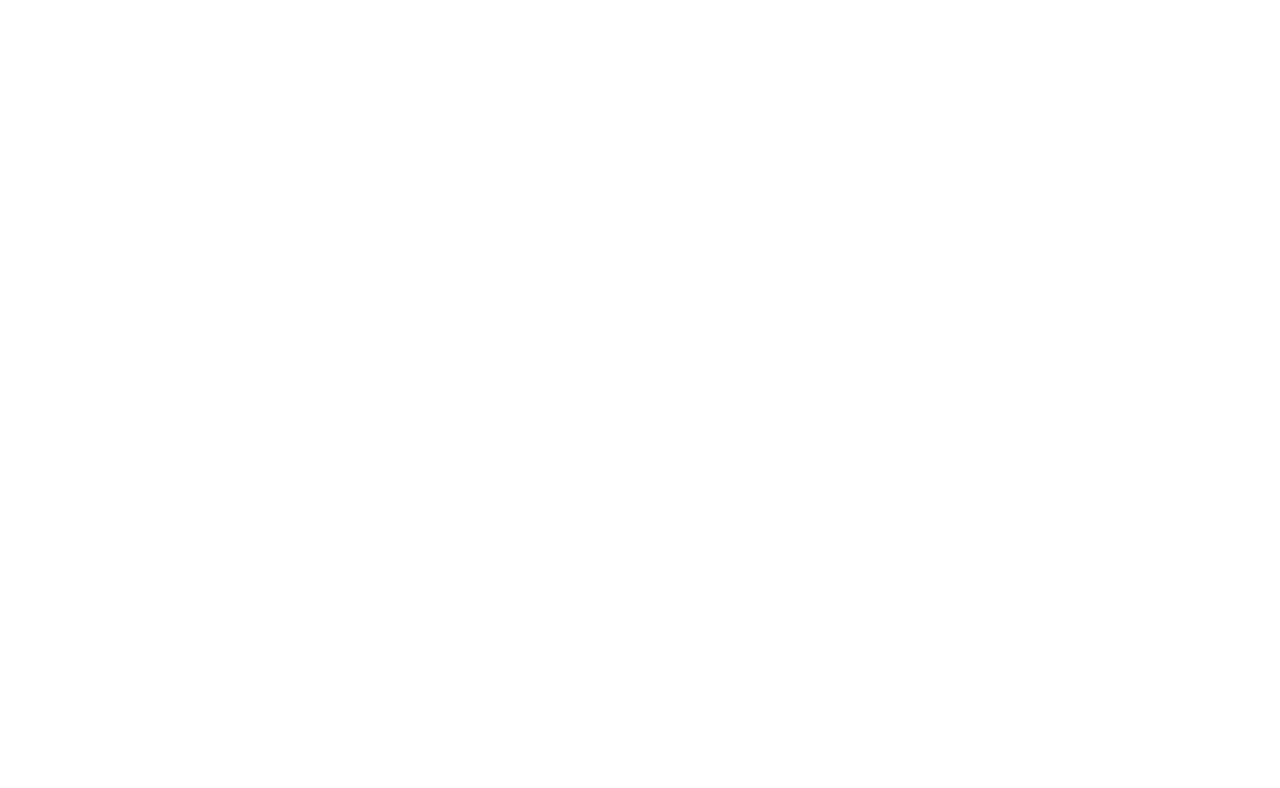
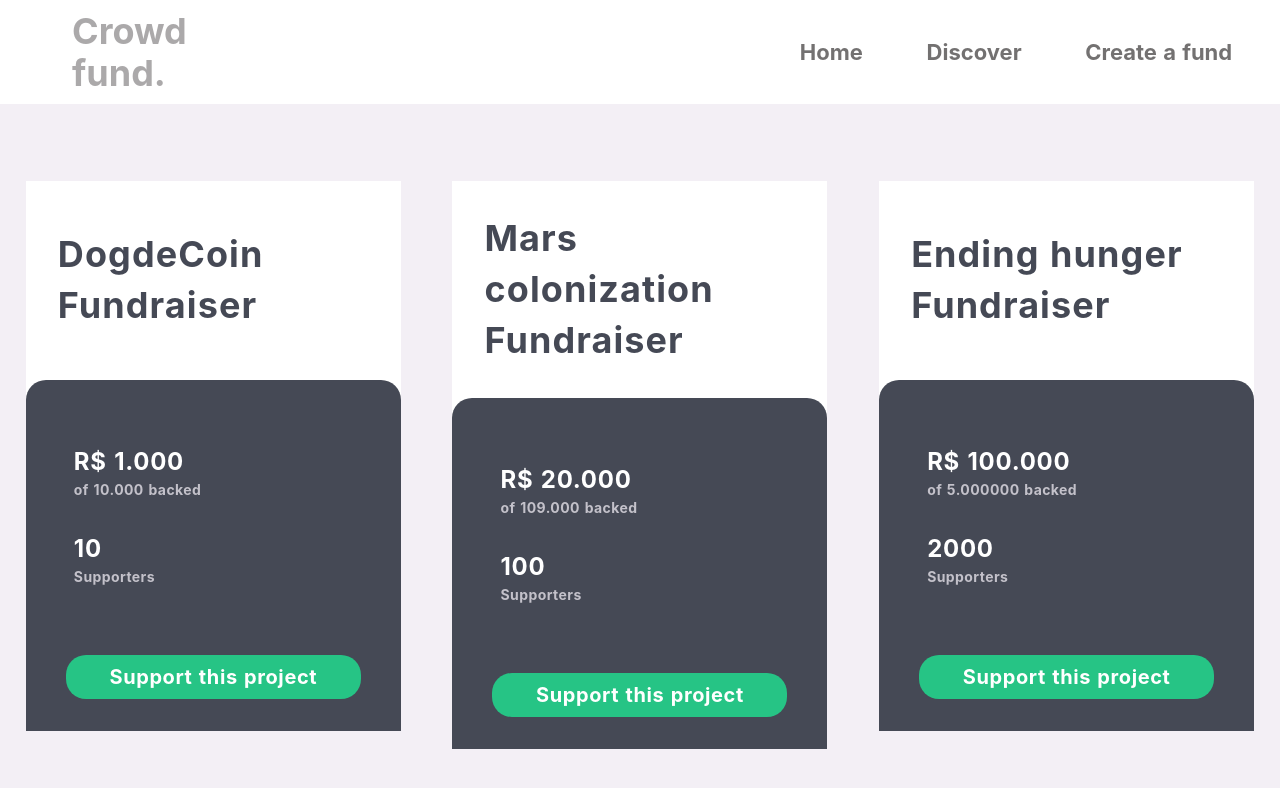
Before and after one commit to GyAlves/client, a Nuxt app: page /Discover in a window 1280 px wide. Before the commit this address had no page. Shown: the top 788 px of the page. Built offline with nearby package versions, Linux system fonts and the light colour scheme.

Commit message:
Crowdfund discovery page

```diff
--- /dev/null
+++ b/assets/data.js
@@ -0,0 +1,33 @@
+export const cards = [
+  {
+    id: 1,
+    title: "DogdeCoin Fundraiser",
+    description: "DogdeCoin Fundraiser User say these are the best fire extinguishers to rent if your house is burning down.",
+    author: "Apollo",
+    target: "10.000",
+    current_fund: "1.000",
+    supporters: "10",
+    date: "2022-01-25"
+  },
+  {
+    id: 2,
+    title: "Mars colonization Fundraiser",
+    description: "DMars colonization User say these are the best fire extinguishers to rent if your house is burning down.",
+    author: "Juno",
+    target: "109.000",
+    current_fund: "20.000",
+    supporters: "100",
+    date: "2030-05-02"
+  },
+  {
+    id: 3,
+    title: "Ending hunger Fundraiser",
+    description: "Ending hunger user say these are the best fire extinguishers to rent if your house is burning down.",
+    author: "Neptune",
+    target: "5.000000",
+    current_fund: "100.000",
+    supporters: "2000",
+    date: "2050-10-02"
+  },
+
+]
--- /dev/null
+++ b/components/Card.vue
@@ -0,0 +1,162 @@
+<template>
+  <div class="card_container">
+    <div class="card_title">
+      <p>{{ card.title }}</p>
+    </div>
+    <div class="card_description">
+      <div class="details">
+        <div class="money">
+          <p>R$ {{ card.current_fund }}</p>
+          <b />
+          <span>of {{ card.target }} backed</span>
+        </div>
+        <div class="supporters">
+          <p>{{ card.supporters }}</p>
+          <b />
+          <span>Supporters</span>
+        </div>
+      </div>
+      <div class="support_button">
+        <span>Support this project</span>
+      </div>
+    </div>
+  </div>
+</template>
+
+<script>
+export default {
+  name: "Card",
+  props: ["card"],
+  data() {
+    return {
+      hover: false,
+    };
+  },
+};
+</script>
+
+<style>
+.card_container {
+  width: 375px;
+  height: 550px;
+
+  background-color: #ffffff;
+  display: flex;
+  flex-direction: column;
+  align-items: center;
+  justify-content: space-between;
+}
+
+.card_container .card_title {
+  width: 100%;
+  height: 14em;
+
+  display: flex;
+  align-items: center;
+  padding: 2em;
+}
+
+.card_container .card_title p {
+  font-weight: bold;
+  font-size: 36px;
+  line-height: 51px;
+  letter-spacing: 0.03em;
+
+  color: #454955;
+}
+
+.card_container .card_description {
+  width: 100%;
+  height: 25em;
+
+  background: #454955;
+  border-radius: 20px 20px 0px 0px;
+
+  display: flex;
+  flex-direction: column;
+  align-items: center;
+  padding: 2em;
+}
+
+.card_container .card_description .details {
+  width: 100%;
+  height: 13em;
+
+  display: flex;
+  flex-direction: column;
+  align-items: flex-start;
+  padding-left: 1em;
+  justify-content: space-evenly;
+}
+
+.card_container .card_description .details .money p {
+  font-weight: bold;
+  font-size: 24px;
+  line-height: 142.69%;
+
+  letter-spacing: 0.03em;
+
+  color: #ffffff;
+}
+
+.card_container .card_description .details .money span {
+  font-weight: bold;
+  font-size: 14px;
+  line-height: 142.69%;
+
+  /* or 20px */
+  letter-spacing: 0.03em;
+
+  color: rgba(243, 239, 245, 0.73);
+}
+
+.card_container .card_description .details .supporters p {
+  font-weight: bold;
+  font-size: 24px;
+  line-height: 142.69%;
+
+  letter-spacing: 0.03em;
+
+  color: #ffffff;
+}
+
+.card_container .card_description .details .supporters span {
+  font-weight: bold;
+  font-size: 14px;
+  line-height: 142.69%;
+
+  /* or 20px */
+  letter-spacing: 0.03em;
+
+  color: rgba(243, 239, 245, 0.73);
+}
+
+.card_container .support_button {
+  margin-top: 2.2em;
+
+  width: 295px;
+  height: 44px;
+
+  background: #26c485;
+  border-radius: 20px;
+
+  display: flex;
+  align-items: center;
+  justify-content: center;
+}
+
+.card_container .support_button span {
+  font-weight: bold;
+  font-size: 20px;
+  line-height: 142.69%;
+
+  /* or 29px */
+  letter-spacing: 0.03em;
+
+  color: #ffffff;
+}
+
+.support_button:hover {
+  cursor: pointer;
+}
+</style>
--- /dev/null
+++ b/components/DiscoverDisplay.vue
@@ -0,0 +1,34 @@
+<template>
+  <div class="discover_display_container">
+    <Card v-for="cardInfo in fundsCards" :key="cardInfo.id" :card="cardInfo" />
+  </div>
+</template>
+
+<script>
+import Card from "../components/Card.vue";
+import { cards } from "../assets/data.js";
+
+export default {
+  name: "DiscoverDisplay",
+  components: {
+    Card,
+  },
+  data() {
+    return {
+      fundsCards: cards,
+    };
+  },
+};
+</script>
+
+<style>
+.discover_display_container {
+  width: 100%;
+  height: 44em;
+
+  display: flex;
+  flex-direction: row;
+  align-items: center;
+  justify-content: space-around;
+}
+</style>
--- a/components/Header.vue
+++ b/components/Header.vue
@@ -4,11 +4,8 @@
     <div class="description_container">
       <div class="title">Crowd<br />fund.</div>
       <div class="menu_cont">
-        <ul>
-          <li><a href="#">Home</a></li>
-          <li><a href="#">Discover</a></li>
-          <li><a href="#">Create a fund</a></li>
-        </ul>
+        <NuxtLink to="/">Home</NuxtLink>
+        <NuxtLink to="/discover">Discover</NuxtLink>
       </div>
     </div>
   </div>
@@ -48,6 +45,15 @@
 .description_container .menu_cont {
   width: 40%;
   height: 6em;
+
+  display: flex;
+  flex-direction: row;
+  align-items: flex-start;
+  justify-content: space-around;
+  padding-top: 1em;
+  text-decoration: none;
+
+  border: 2px solid;
 }
 
 .description_container .menu_cont ul {
@@ -55,7 +61,7 @@
 }
 
 .description_container .menu_cont ul li a {
-  font-size: 21px;
+  font-size: 22px;
   font-weight: bold;
   color: #ffffff;
   text-decoration: none;
--- /dev/null
+++ b/components/SubHeader.vue
@@ -0,0 +1,67 @@
+<template>
+  <div class="sub_header_container">
+    <div class="logo_container">Crowd<br />fund.</div>
+    <div class="sub_header_menu_container">
+      <ul>
+        <li><a href="#">Home</a></li>
+        <li><a href="#">Discover</a></li>
+        <li><a href="#">Create a fund</a></li>
+      </ul>
+    </div>
+  </div>
+</template>
+
+<script>
+export default {
+  name: "SubHeader",
+};
+</script>
+
+<style>
+.sub_header_container {
+  width: 100%;
+  height: 6.5em;
+
+  background: #ffffff;
+
+  display: flex;
+  align-items: center;
+  justify-content: space-between;
+}
+.sub_header_container .logo_container {
+  width: 30%;
+  height: 2em;
+
+  display: flex;
+  align-items: center;
+  justify-content: flex-start;
+  padding-left: 2em;
+
+  font-weight: bold;
+  font-size: 36px;
+  line-height: 42px;
+
+  color: rgba(13, 10, 11, 0.35);
+}
+
+.sub_header_container .sub_header_menu_container {
+  width: 40%;
+  padding-right: 1em;
+}
+
+.sub_header_container .sub_header_menu_container ul {
+  list-style-type: none;
+  display: flex;
+  flex-direction: row;
+  justify-content: space-around;
+}
+
+.sub_header_container .sub_header_menu_container ul li a {
+  text-decoration: none;
+  font-weight: bold;
+  font-size: 22px;
+  line-height: 28px;
+
+  color: rgba(13, 10, 11, 0.58);
+}
+</style>
--- /dev/null
+++ b/pages/Discover.vue
@@ -0,0 +1,39 @@
+<template>
+  <div class="discover_container">
+    <SubHeader />
+    <DiscoverDisplay />
+  </div>
+</template>
+
+<script>
+import SubHeader from "../components/SubHeader.vue";
+import DiscoverDisplay from "../components/DiscoverDisplay.vue";
+
+export default {
+  components: {
+    SubHeader,
+    DiscoverDisplay,
+  },
+};
+</script>
+
+<style>
+html {
+  font-family: "Source Sans Pro", -apple-system, BlinkMacSystemFont, "Segoe UI",
+    Roboto, "Helvetica Neue", Arial, sans-serif;
+  font-size: 16px;
+  word-spacing: 1px;
+  -ms-text-size-adjust: 100%;
+  -webkit-text-size-adjust: 100%;
+  -moz-osx-font-smoothing: grayscale;
+  -webkit-font-smoothing: antialiased;
+  box-sizing: border-box;
+  background-color: #f3eff5;
+}
+.discover_container {
+  display: flex;
+  flex-direction: column;
+  align-items: center;
+  justify-content: space-between;
+}
+</style>
```
